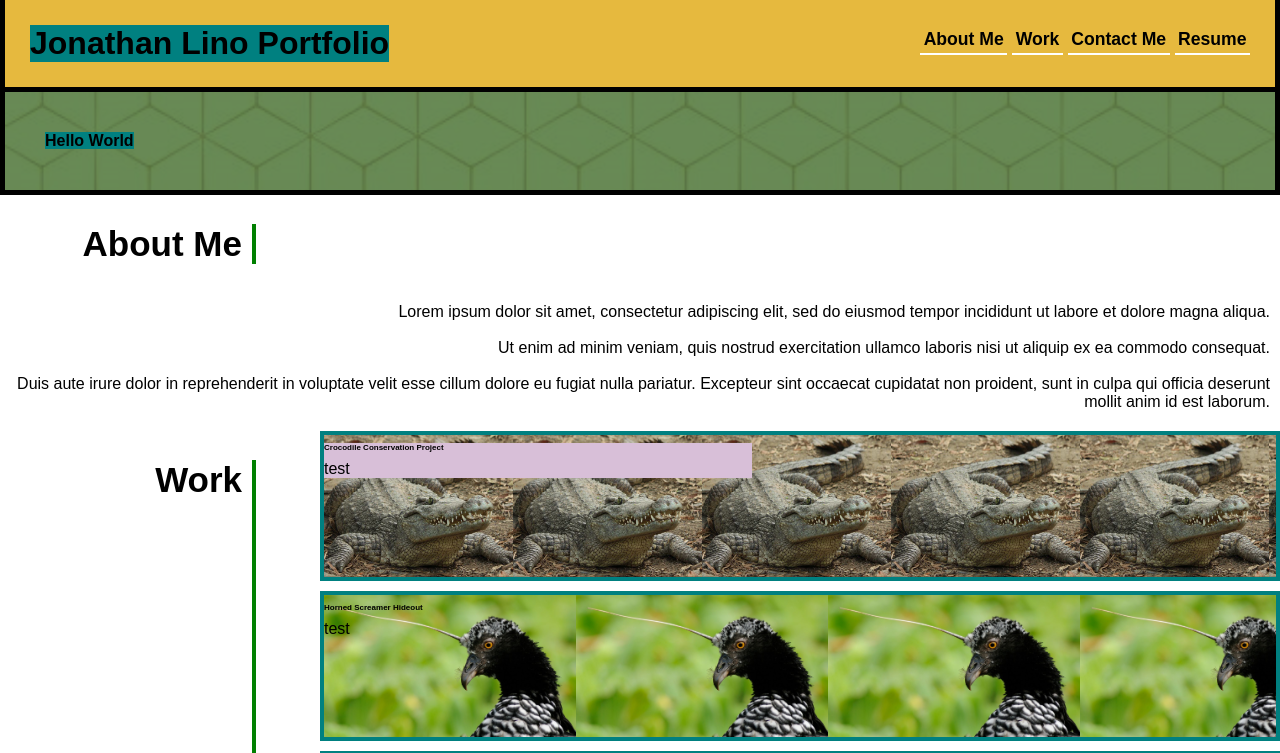
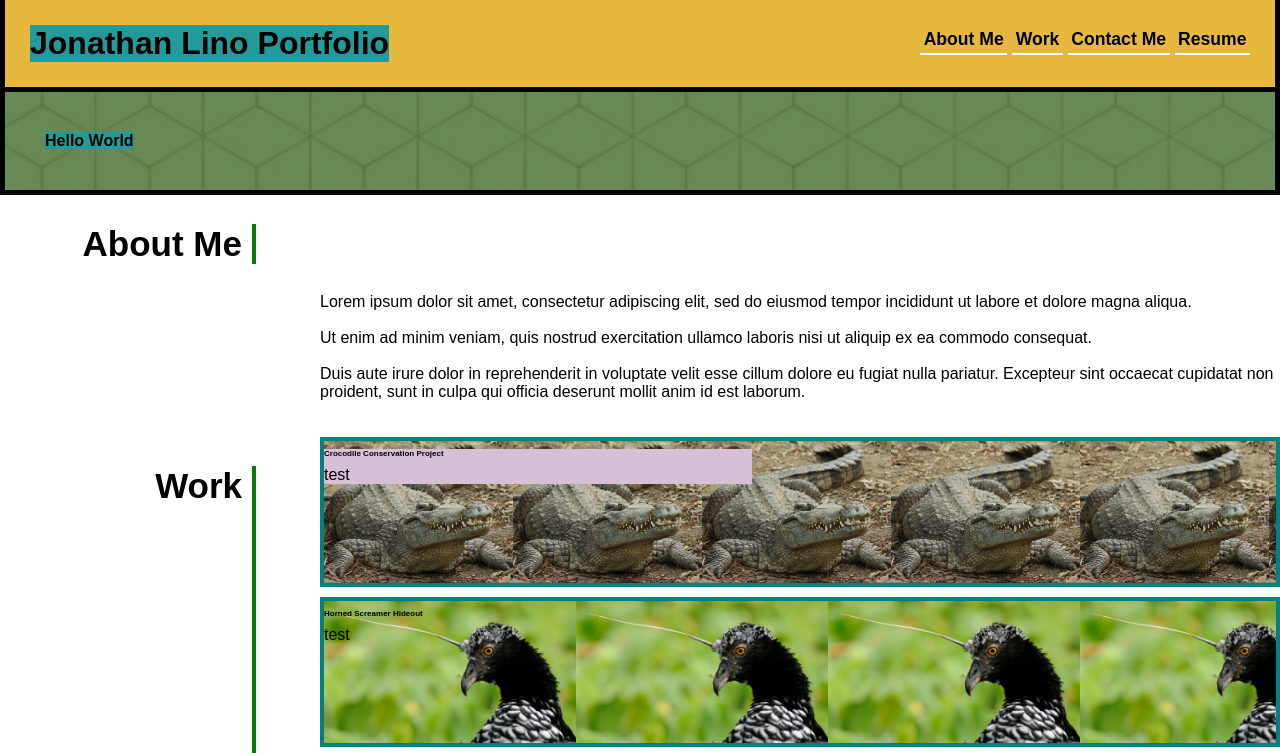
Before and after one commit to BionicMatedorX/JonathanPortfolio, a plain HTML site: page index.html in a window 1280 px wide. Shown: the top 753 px of the page. Drawn offline with Linux system fonts and the light colour scheme.

Commit message:
edited stylesheet and Read me doc

```diff
--- a/assets/stylesheet.css
+++ b/assets/stylesheet.css
@@ -62,7 +62,7 @@
   }
 
   .second-header-text {
-    background-color: teal;
+    background-color: rgb(35, 155, 155);
     text-align: right;
     font-size: 1em;
     max-width: 10%;
@@ -101,7 +101,7 @@
   } */
 
   .main-header-text {
-    background-color:teal;
+    background-color:rgb(35, 155, 155);
   }
 
   p {
@@ -222,9 +222,8 @@
 
   .article-content {
     flex-wrap: wrap;
-    text-align: right;
-    margin: 10px;
-    text-indent: 1em;
+    margin-left: 25%;
+    padding-bottom: 2%;
   }
 
   /*
```
Also changed, not shown: 1 other file.
